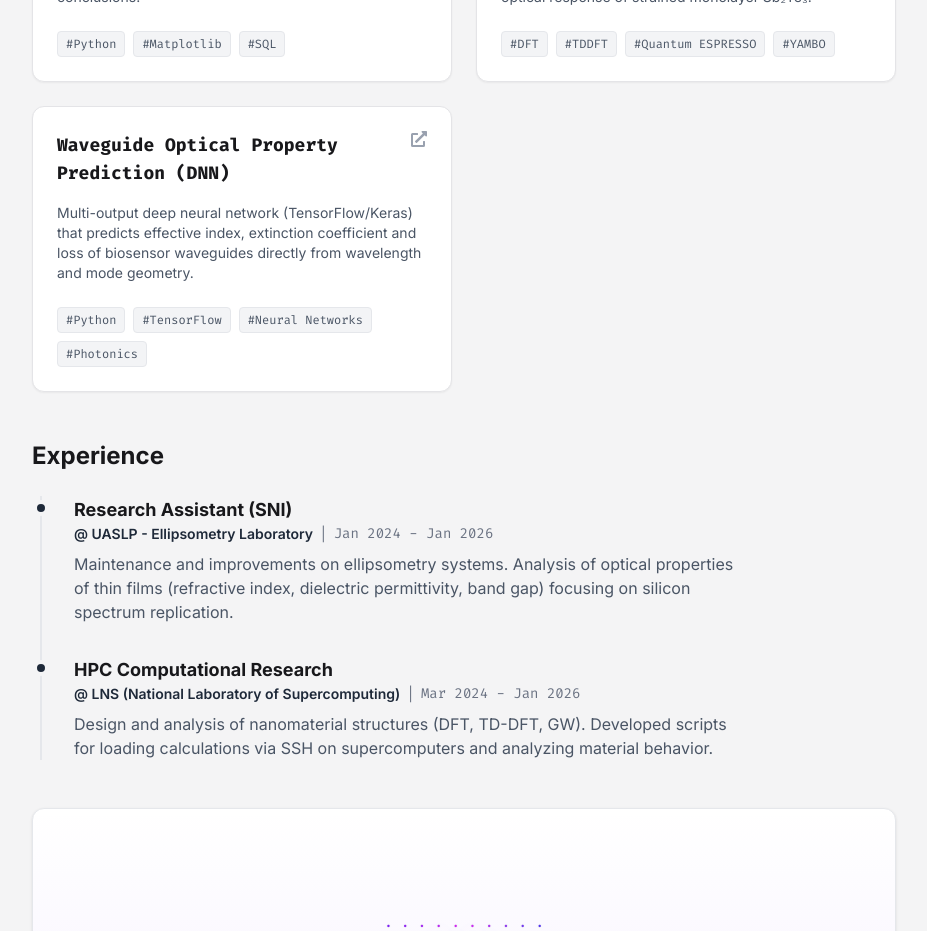
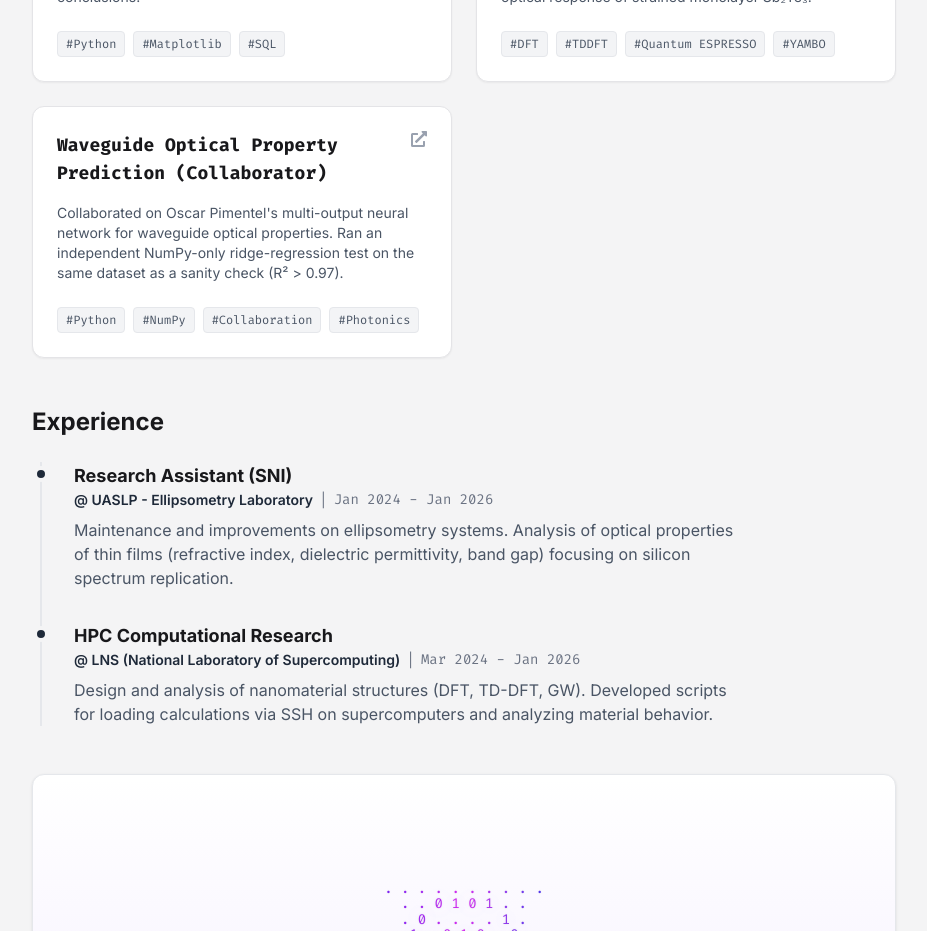
Before and after one commit to SaysBen/mi-portafolio, a Next.js app: page / in a window 1280 px wide. Shown: the part 1460-2391 px from the top of the page, without its empty margins (336-1263 px from the left). Built offline with nearby package versions, Linux system fonts and the light colour scheme.

Commit message:
Corregir atribución: Waveguide project es colaboración, autor original Oscar Pimentel

```diff
--- a/app/page.tsx
+++ b/app/page.tsx
@@ -81,9 +81,9 @@ const DATA = {
       link: "https://github.com/SaysBen/Sb2Te3-TDDFT-2DM"
     },
     {
-      title: "Waveguide Optical Property Prediction (DNN)",
-      desc: "Multi-output deep neural network (TensorFlow/Keras) that predicts effective index, extinction coefficient and loss of biosensor waveguides directly from wavelength and mode geometry.",
-      tags: ["Python", "TensorFlow", "Neural Networks", "Photonics"],
+      title: "Waveguide Optical Property Prediction (Collaborator)",
+      desc: "Collaborated on Oscar Pimentel's multi-output neural network for waveguide optical properties. Ran an independent NumPy-only ridge-regression test on the same dataset as a sanity check (R² > 0.97).",
+      tags: ["Python", "NumPy", "Collaboration", "Photonics"],
       link: "https://github.com/SaysBen/waveguide-optical-nn-prediction"
     }
   ],
```
